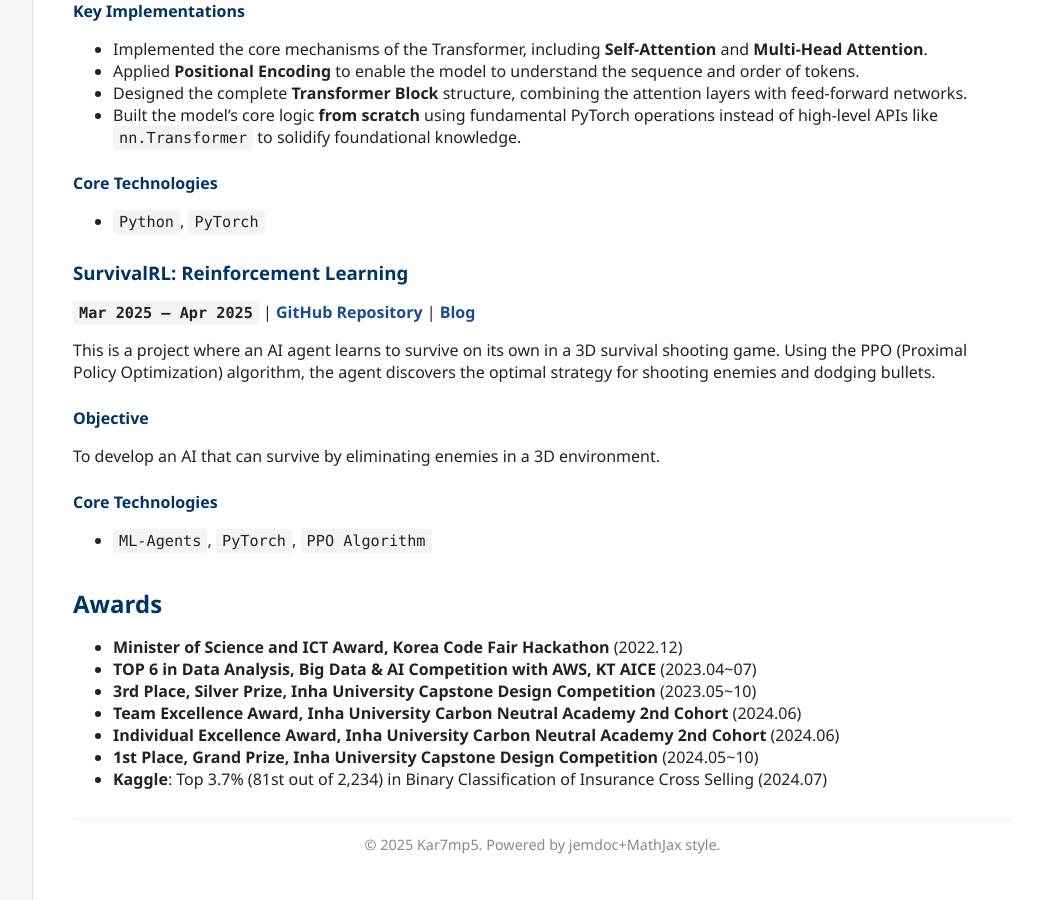
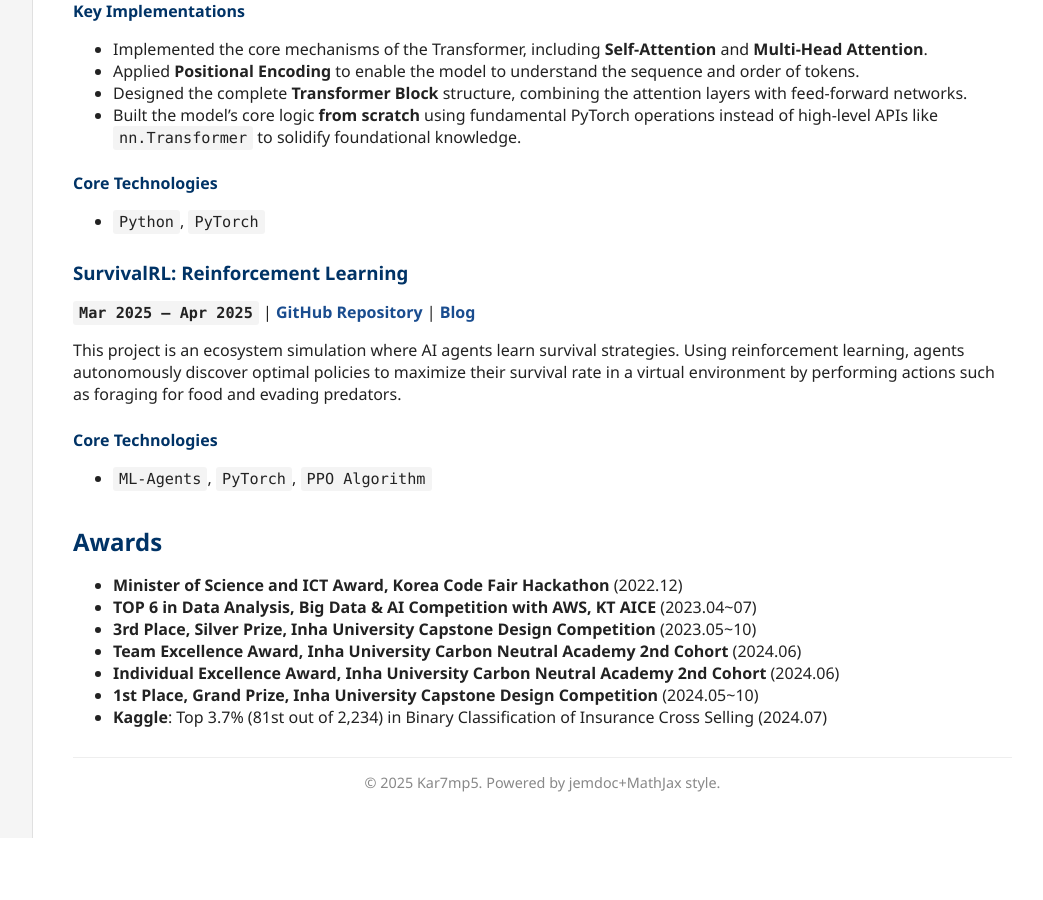
Before and after one commit to kar7mp5/kar7mp5.github.io, a Jekyll site: the page built from aboutme.md, in a window 1280 px wide and 900 px high, scrolled down 1601 px. Shown: the whole window, without its empty margins (228-1271 px from the left). Built offline with Jekyll 4.4.1, drawn with Linux system fonts in a browser that asks for light colours; after the commit the page ends 2439 px from its top, so only the background shows below that.

Commit message:
feat: Change SurvivalRL description

```diff
--- a/aboutme.md
+++ b/aboutme.md
@@ -74,11 +74,7 @@ This project is a from-scratch implementation of a GPT model based on the "Atten
 
 **`Mar 2025 – Apr 2025`** \| [**GitHub Repository**](https://github.com/kar7mp5/SurvivalRL) \| [**Blog**](https://kar7mp5.tistory.com/entry/Reinforcement-Learning-Python-Matplotlib%EC%9C%BC%EB%A1%9C-%EC%83%9D%ED%83%9C%EA%B3%84-%EA%B0%95%ED%99%94%ED%95%99%EC%8A%B5-%EC%8B%9C%EB%AE%AC%EB%A0%88%EC%9D%B4%EC%85%98-%EA%B5%AC%ED%98%84%ED%95%98%EA%B8%B0)
 
-This is a project where an AI agent learns to survive on its own in a 3D survival shooting game. Using the PPO (Proximal Policy Optimization) algorithm, the agent discovers the optimal strategy for shooting enemies and dodging bullets.
-
-#### Objective
-
-To develop an AI that can survive by eliminating enemies in a 3D environment.
+This project is an ecosystem simulation where AI agents learn survival strategies. Using reinforcement learning, agents autonomously discover optimal policies to maximize their survival rate in a virtual environment by performing actions such as foraging for food and evading predators.
 
 #### Core Technologies
 
```
